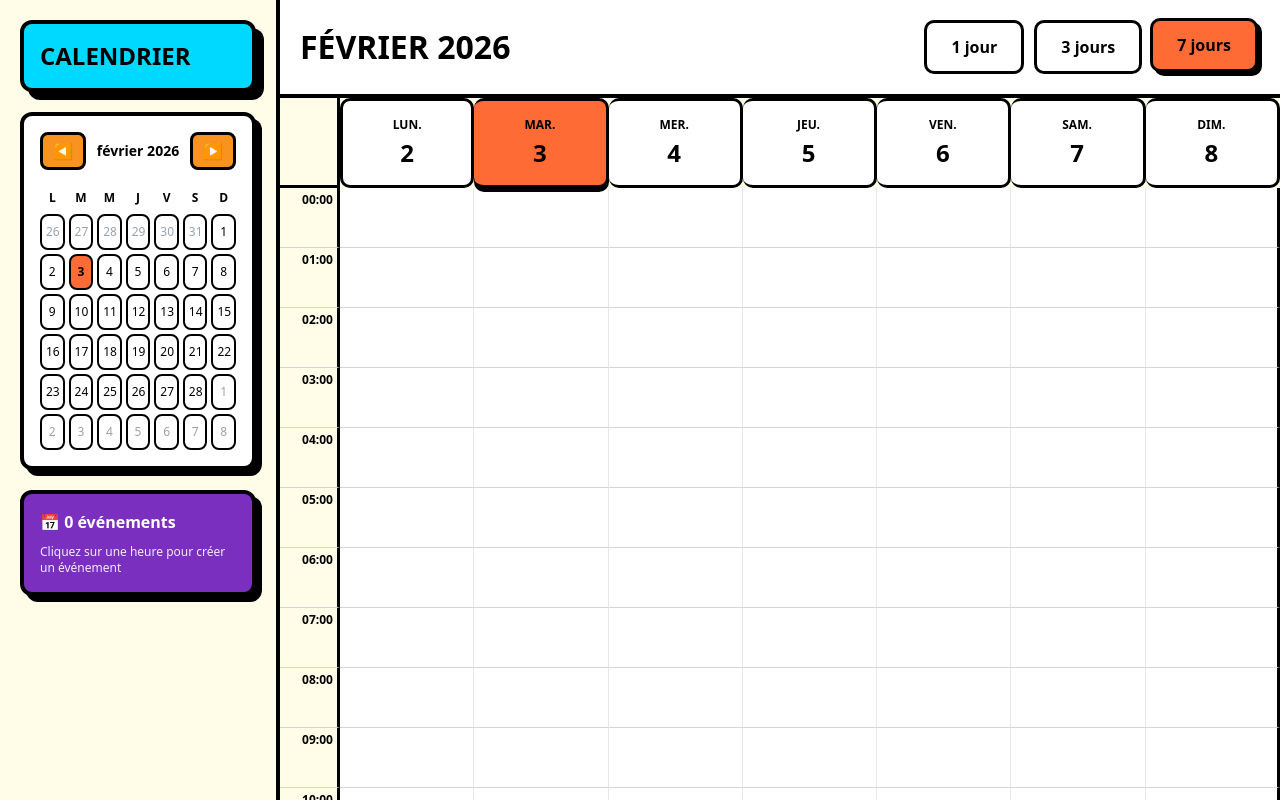
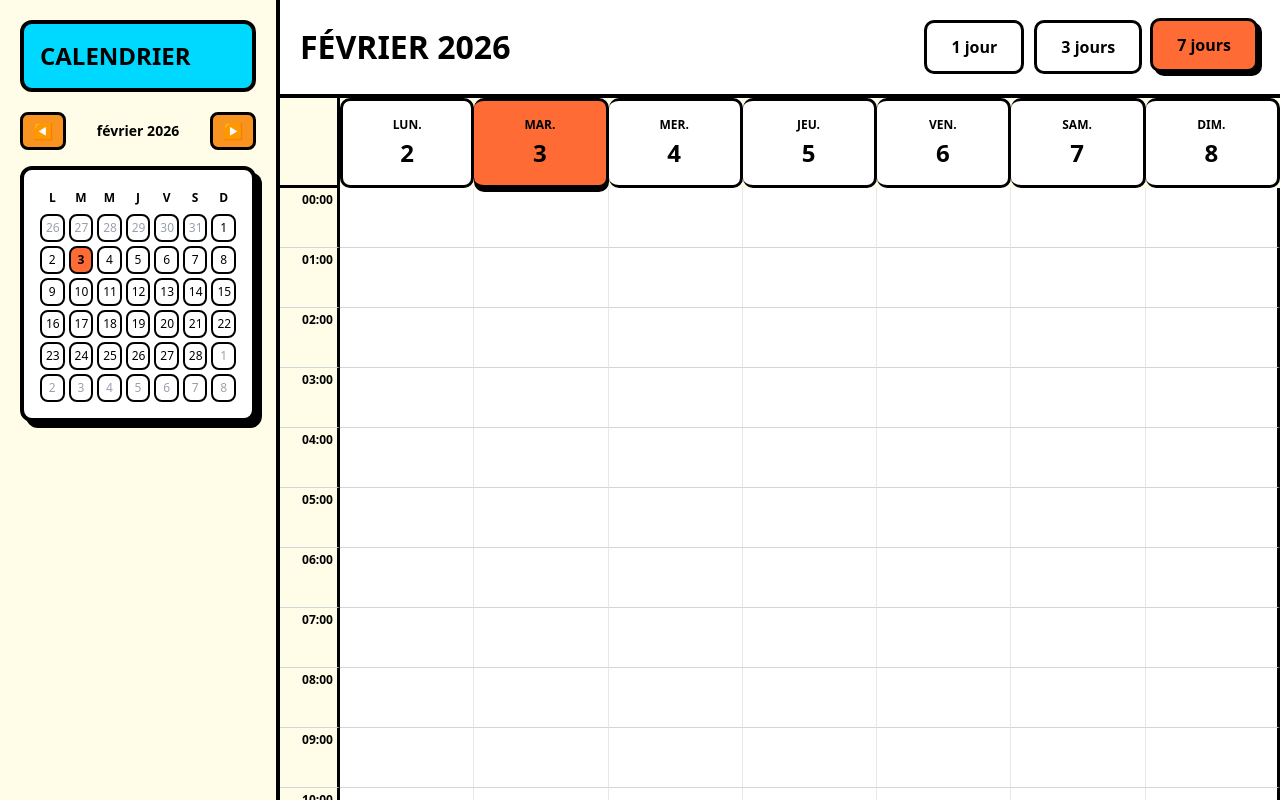
Before and after one commit to Walkberg/Planis, a React (Vite) app in the folder planis/: page / in a window 1280 px wide. Built offline with nearby package versions, Linux system fonts and the light colour scheme.

Commit message:
feat: refactor CalendarPreview component to improve readability and remove unused event handling

```diff
--- a/planis/src/components/CalendarPreview.tsx
+++ b/planis/src/components/CalendarPreview.tsx
@@ -1,5 +1,6 @@
 import { useCalendar } from "../features/calendar/providers/CalendarProvider";
-import { useEvents } from "../features/events/providers/EventsProvider";
+
+const DAY_OF_WEEK = ["L", "M", "M", "J", "V", "S", "D"];
 
 export const CalendarPreview = () => {
   const {
@@ -10,16 +11,14 @@ export const CalendarPreview = () => {
     isSameDay,
     isToday,
   } = useCalendar();
-  const { events } = useEvents();
   const monthCalendar = getMonthCalendar();
 
   return (
     <div className="w-[280px] bg-neo-yellow border-r-4 border-black p-5 overflow-y-auto">
-      <div className="bg-neo-cyan border-4 border-black p-4 mb-5 shadow-neo-xl rounded-xl">
+      <div className="bg-neo-cyan border-4 border-black p-4 mb-5  rounded-xl">
         <h2 className="m-0 text-2xl font-bold uppercase">Calendrier</h2>
       </div>
 
-      <div className="bg-white border-4 border-black p-4 shadow-neo-lg rounded-xl">
       <div className="flex justify-between items-center mb-4">
         <button
           onClick={() => changeMonth(-1)}
@@ -41,8 +40,9 @@ export const CalendarPreview = () => {
         </button>
       </div>
 
+      <div className="bg-white border-4 border-black p-4 shadow-neo-lg rounded-xl">
         <div className="grid grid-cols-7 gap-1">
-          {["L", "M", "M", "J", "V", "S", "D"].map((day, i) => (
+          {DAY_OF_WEEK.map((day, i) => (
             <div key={i} className="text-center font-bold text-xs py-1">
               {day}
             </div>
@@ -51,7 +51,7 @@ export const CalendarPreview = () => {
             <div
               key={i}
               onClick={() => setCurrentDate(new Date(day.date))}
-              className={`text-center px-1 py-2 text-xs cursor-pointer border-2 border-black rounded-lg transition-all duration-200 hover:bg-neo-cyan ${
+              className={`text-center px-1 py-1 text-xs cursor-pointer border-2 border-black rounded-lg transition-all duration-200 hover:bg-neo-cyan ${
                 isToday(day.date)
                   ? "bg-neo-orange font-bold"
                   : isSameDay(day.date, currentDate)
@@ -64,13 +64,6 @@ export const CalendarPreview = () => {
           ))}
         </div>
       </div>
-
-      <div className="mt-5 bg-neo-purple border-4 border-black p-4 shadow-neo-lg rounded-xl text-white">
-        <div className="font-bold mb-2.5">📅 {events.length} événements</div>
-        <div className="text-xs opacity-90">
-          Cliquez sur une heure pour créer un événement
-        </div>
-      </div>
     </div>
   );
 };
```
Lines whose indentation alone changed are shown as unchanged.
